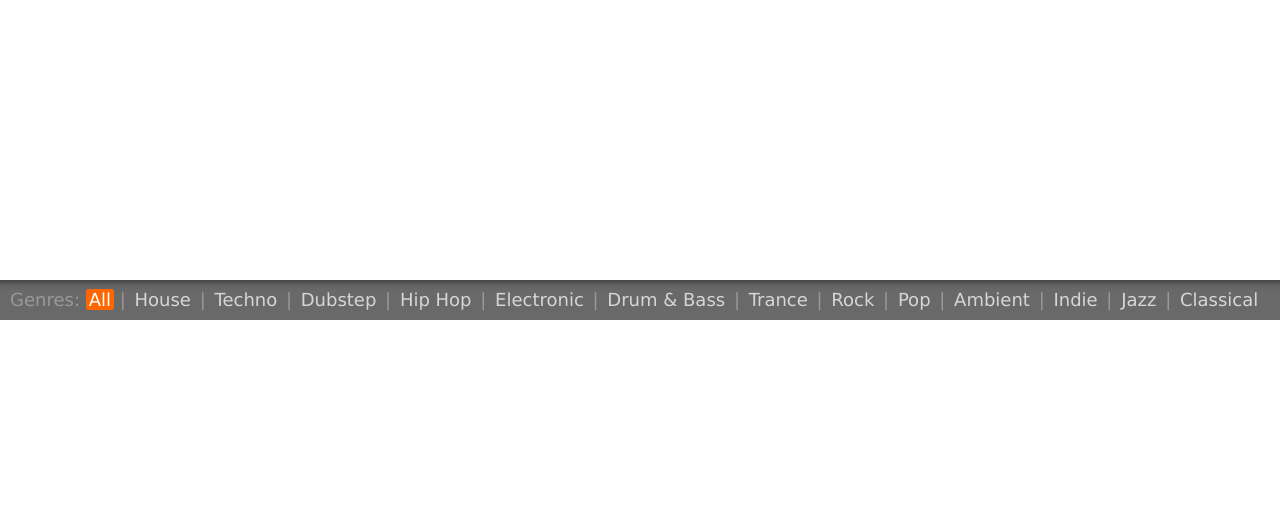
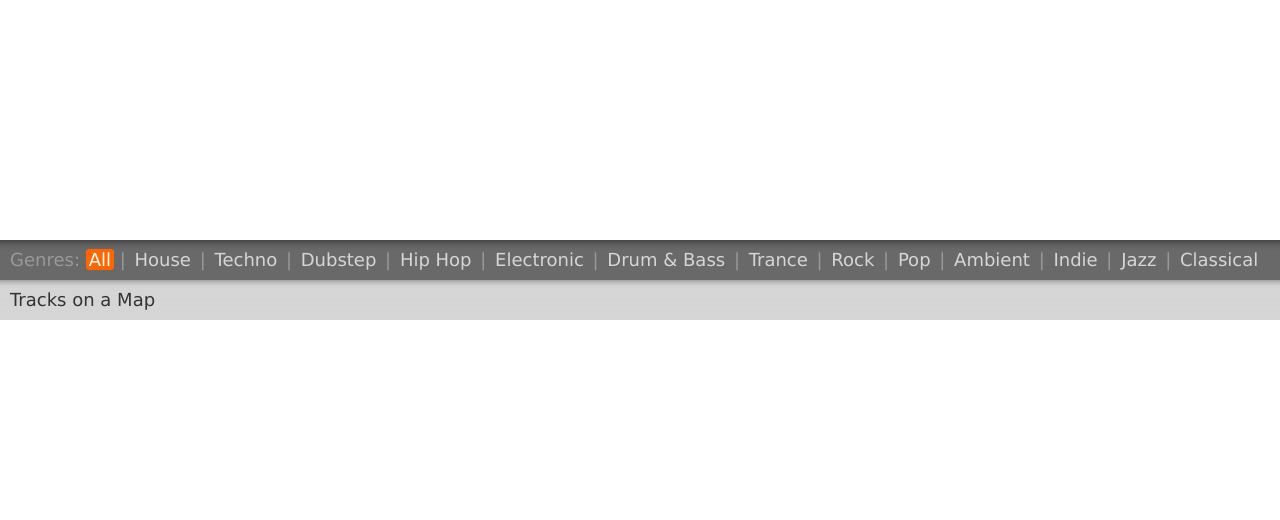
Before and after one commit to freenerd/SoundCloud-Map, a Python web app: template templates/index.html in a window 1280 px wide. Shown: the part 480-1000 px from the top of the page. Run offline with Jinja, Linux system fonts and the light colour scheme; the template is opened without the code that fills it: most values are stand-ins (such as "Sample title", 1, 10 or a date in 2020); some libraries are stand-ins or nearby versions; some web fonts are replaced.

Commit message:
more footer

```diff
--- a/style/soundcloud-player.css
+++ b/style/soundcloud-player.css
@@ -6,7 +6,7 @@
 	width: 100%;
 	height: 80px;
 	position: absolute;
-	bottom: 40px;
+	bottom: 80px;
 	repeat-x scroll 0% 0%;
 	-moz-background-clip: -moz-initial;
 	-moz-background-origin: -moz-initial;
--- a/style/style.css
+++ b/style/style.css
@@ -199,7 +199,7 @@ a:hover {
 .options {
   position: absolute;
   bottom: 0;
-  height: 40px;
+  height: 80px;
   width: 100%;
   background: #efefef;
   font-family: "Interstate light", interstate-light, "Lucida Grande", Helvetica, Arial, sans-serif;
@@ -229,7 +229,6 @@ a:hover {
 }
 
 .options .jump-to {
-  display: none;
   position: relative;
   height: 35px;
   padding: 5px 10px 0 10px;
--- a/templates/index.html
+++ b/templates/index.html
@@ -8,7 +8,7 @@
 		<link rel="stylesheet" href="/style/style.css" type="text/css" media="screen" charset="utf-8">
 		<link rel="stylesheet" href="/style/soundcloud-player.css" type="text/css" media="screen" charset="utf-8">
 
-		<title>SoundCloud Map</title>
+		<title>Tracks on a Map</title>
 
 	</head>
 
@@ -60,11 +60,7 @@
 	  			<a data="classical" href="#">Classical</a>
     		</div>
     		<div class="jump-to">
-    		  SoundMap
-    		  <form>
-    		    Jump to:
-    		    <input type="text" />
-    		  </form>
+    		  Tracks on a Map
     		</div>
   		</div>
 		</div>
```
